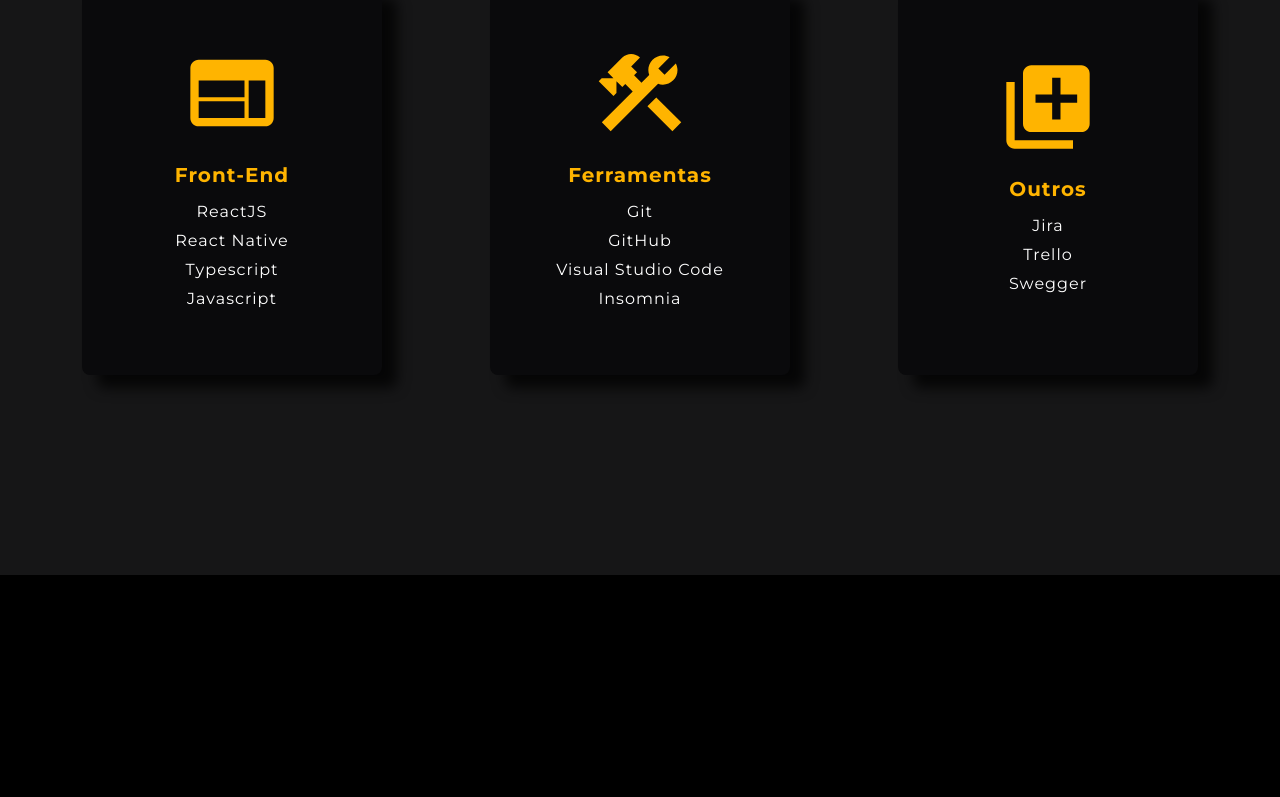
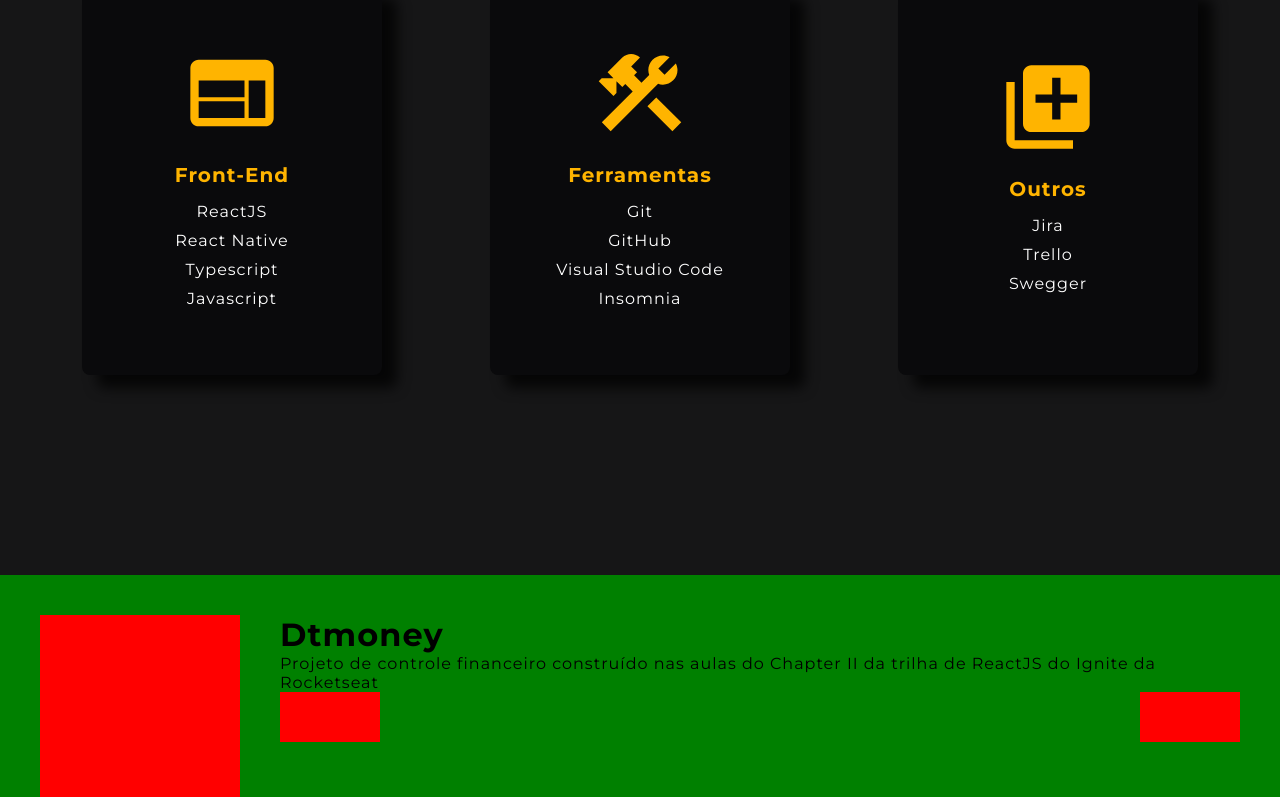
Before and after one commit to EvertonCarvalho1/portfolio-app, a React (Create React App) app: page / in a window 1280 px wide. Shown: the part 2000-2797 px from the top of the page. Before the commit the page ends 2575 px from the top, so only its background shows below. Built offline with nearby package versions, Linux system fonts and the light colour scheme.

Commit message:
projects component

```diff
--- a/src/components/Header/index.tsx
+++ b/src/components/Header/index.tsx
@@ -1,8 +1,8 @@
 import React from "react";
+import { Link } from 'react-scroll'
+
 import { ContainerHeader } from "./styles";
-
 import logoImg from '../../assets/logo.png';
-import { Link } from 'react-scroll'
 
 const Header: React.FC = () => {
     return (
--- a/src/pages/AboutMe/index.tsx
+++ b/src/pages/AboutMe/index.tsx
@@ -7,10 +7,8 @@
     return (
         <Container>
             <div className="aboutMecontainer">
-
                 <div className="imgContainer">
                     <img src={evertonImg} alt="Everton Dev" />
-
                 </div>
 
                 <div className="aboutMeDescription">
@@ -22,9 +20,7 @@
                     <p>
                         Adoro aprender coisas novas, trabalhar em equipe e resolver problemas. Facilitar a vida das pessoas com o meu trabalho é o que me motiva.
                     </p>
-
                 </div>
-
                 <SocialMedia />
             </div>
         </Container>
--- a/src/pages/Main/index.tsx
+++ b/src/pages/Main/index.tsx
@@ -1,4 +1,5 @@
 import React, { useEffect } from "react";
+import ArrowDropDown from '@mui/icons-material/ArrowDropDown';
 import Aos from 'aos';
 import 'aos/dist/aos.css';
 
@@ -6,7 +7,7 @@
 import AboutMe from "../AboutMe";
 import Home from "../Home";
 import MySkills from "../MySkills";
-import ArrowDropDown from '@mui/icons-material/ArrowDropDown';
+import Projects from "../Projects";
 
 import { Container } from "./styles";
 
@@ -60,6 +61,13 @@
                         <MySkills />
                     </div>
                 </div>
+
+                <div
+                    className='projects'
+                    id="projects"
+                >
+                    <Projects />
+                </div>
             </Container>
         </>
     )
--- a/src/pages/Main/styles.ts
+++ b/src/pages/Main/styles.ts
@@ -43,4 +43,9 @@
         margin: 0 auto;
         max-width: 1156px;
     }
+
+    .projects{
+        width: 100%;
+        height: 500px;
+    }
 `;
--- a/src/pages/MySkills/index.tsx
+++ b/src/pages/MySkills/index.tsx
@@ -22,7 +22,6 @@
             </div>
 
             <div className="containerSkills">
-
                 <div
                     data-aos="fade-up"
                     data-aos-anchor-placement="top-bottom"
--- /dev/null
+++ b/src/pages/Projects/index.tsx
@@ -0,0 +1,41 @@
+import React from "react";
+import { Link } from 'react-scroll'
+
+import { Container } from "./styles";
+import logoImg from '../../assets/logo.png';
+
+const Projects: React.FC = () => {
+    return (
+        <Container>
+            <div className='component'>
+                <div>
+                    <div className="img1">
+
+                    </div>
+                </div>
+
+                <div>
+                    <div className="title">
+                        <h1>Dtmoney</h1>
+                    </div>
+
+                    <div className="article">
+                        <p>Projeto de controle financeiro construído nas aulas do Chapter II da trilha de ReactJS do Ignite da Rocketseat</p>
+                    </div>
+
+                    <div className="containerFooter">
+                        <div className="img2">
+
+                        </div>
+                        <div className="button">
+
+                        </div>
+                    </div>
+                </div>
+
+            </div>
+        </Container>
+    )
+}
+
+export default Projects;
--- /dev/null
+++ b/src/pages/Projects/styles.ts
@@ -0,0 +1,35 @@
+import styled from "styled-components";
+
+export const Container = styled.header`
+    .component{
+        width: 100%;
+        background-color: green;
+        display: flex;
+        flex-direction: row;
+        justify-content: center;
+        padding: 40px;
+        .img1{
+            width: 200px;
+            height: 200px;
+            background-color: red;
+            margin-right: 40px;
+        }
+
+        .containerFooter{
+            display: flex;
+            justify-content: space-between;
+           .img2{
+                width: 100px;
+                height: 50px;
+                background-color: red;
+            }
+           .button{
+                width: 100px;
+                height: 50px;
+                background-color: red;
+            }
+        }
+
+
+    }
+`;
```
Lines whose indentation alone changed are shown as unchanged.
